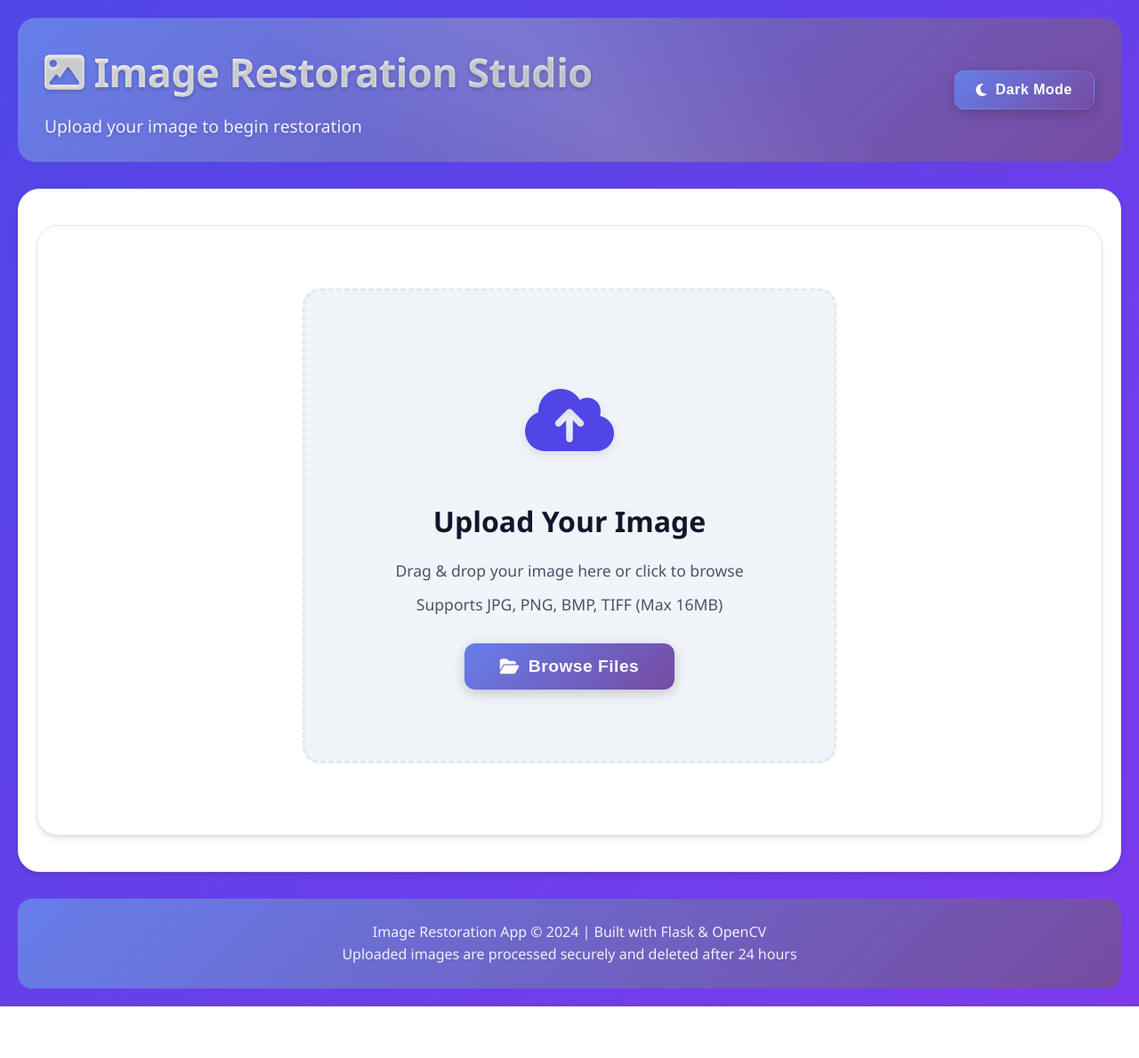
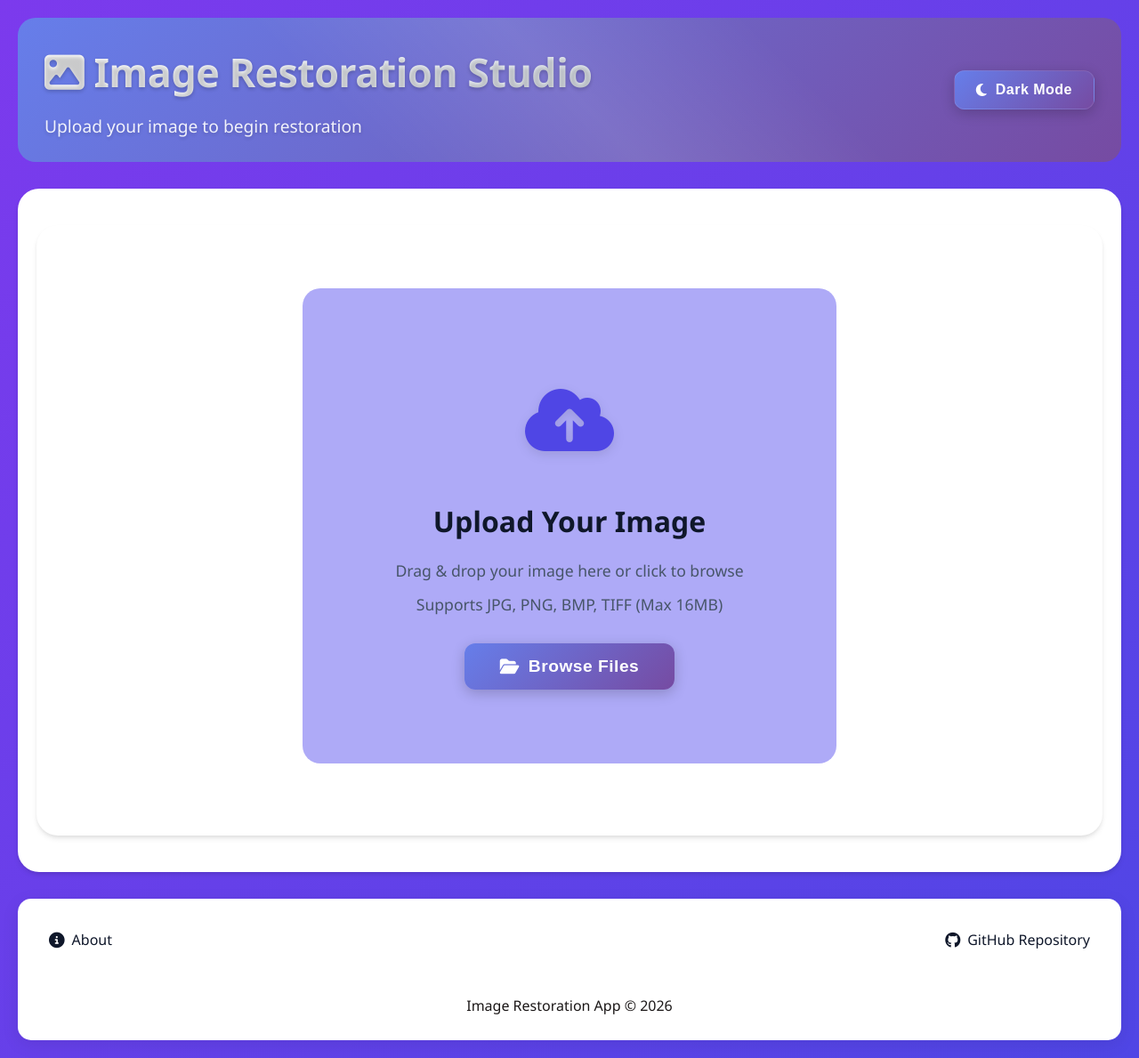
Before and after one commit to FarazKhanAI/ImageRestoration, a Flask app: page / in a window 1280 px wide. Shown: the whole page at 89% size. Before the commit the page ends 1131 px from the top, so only its background shows below. Run offline with Flask 3, Linux system fonts and the light colour scheme.

Commit message:
footer is ready now we need to create the about page

```diff
--- a/static/css/theme.css
+++ b/static/css/theme.css
@@ -3,20 +3,20 @@
     /* Light Theme Variables - Modern & Elite */
     --primary-gradient: linear-gradient(135deg, #667eea 0%, #764ba2 100%);
     --secondary-gradient: linear-gradient(135deg, #4f46e5 0%, #7c3aed 100%);
-    --bg-primary: linear-gradient(135deg, #4f46e5 0%, #7c3aed 100%);;
+    --bg-primary: linear-gradient(135deg,  #7c3aed 0%,#4f46e5 100%);
     --bg-secondary: #ffffff;
-    --bg-tertiary: #f1f5f9;
+    --bg-tertiary: #6860f088;
     --text-primary: #0f172a;
     --text-secondary: #475569;
     --text-muted: #64748b;
-    --border-color: #e2e8f0;
+    --border-color: #f5f6f800;
     --shadow-color: rgba(0, 0, 0, 0.08);
     --shadow-hover: rgba(0, 0, 0, 0.12);
     --card-bg: #ffffff;
     --input-bg: #ffffff;
     --canvas-bg: #ffffff;
     --header-bg: linear-gradient(135deg, #667eea 0%, #764ba2 100%);
-    --footer-text: rgba(255, 255, 255, 0.9);
+    --footer-text: rgba(19, 15, 15, 0.966);
     --accent-color: #4f46e5;
     --success-color: #10b981;
     --warning-color: #f59e0b;
@@ -34,7 +34,7 @@
     --text-primary: #ffffff;
     --text-secondary: #e2e8f0;
     --text-muted: #94a3b8;
-    --border-color: #334155;
+    --border-color: #1a1030;
     --shadow-color: rgba(0, 0, 0, 0.3);
     --shadow-hover: rgba(0, 0, 0, 0.4);
     --card-bg: #1a1030;
@@ -45,7 +45,7 @@
     --accent-color: #8b5cf6;
     --success-color: #34d399;
     --warning-color: #fbbf24;
-    --card-shadow: 0 4px 6px -1px rgba(0, 0, 0, 0.3), 0 2px 4px -1px rgba(0, 0, 0, 0.2);
+
     --card-hover-shadow: 0 10px 15px -3px rgba(0, 0, 0, 0.4), 0 4px 6px -2px rgba(0, 0, 0, 0.3);
 }
 
--- a/templates/base.html
+++ b/templates/base.html
@@ -27,6 +27,119 @@
         @keyframes fadeIn {
             from { opacity: 0; transform: translateY(10px); }
             to { opacity: 1; transform: translateY(0); }
+        }
+
+        /* Footer styling */
+        .footer {
+            margin-top: 30px;
+            padding: 25px 20px;
+            background: var(--card-bg);
+            border-radius: 15px;
+            box-shadow: 0 5px 20px var(--shadow-color);
+            border-top: 1px solid var(--border-color);
+        }
+
+        .footer-content {
+            display: flex;
+            flex-direction: column;
+            gap: 20px;
+            max-width: 1200px;
+            margin: 0 auto;
+        }
+
+        .footer-links {
+            display: flex;
+            justify-content: space-between;
+            align-items: center;
+            flex-wrap: wrap;
+            gap: 20px;
+            padding-bottom: 20px;
+            border-bottom: 1px solid var(--border-color);
+        }
+
+        .footer-left, .footer-right {
+            display: flex;
+            align-items: center;
+            gap: 15px;
+        }
+
+        .footer-link {
+            color: var(--text-primary);
+            text-decoration: none;
+            font-weight: 500;
+            font-size: 1rem;
+            padding: 8px 15px;
+            border-radius: 8px;
+            transition: all 0.3s ease;
+            display: flex;
+            align-items: center;
+            gap: 8px;
+        }
+
+        .footer-link:hover {
+            background: var(--bg-tertiary);
+            color: var(--accent-color);
+            transform: translateY(-2px);
+        }
+
+        .footer-link i {
+            font-size: 1.1rem;
+        }
+
+        .footer-tagline {
+            text-align: center;
+            padding: 10px 0;
+        }
+
+        .footer-tagline p {
+            color: var(--text-secondary);
+            font-size: 0.95rem;
+            font-style: italic;
+            margin: 0;
+            line-height: 1.5;
+        }
+
+        /* Copyright */
+        .footer-copyright {
+            text-align: center;
+            color: var(--text-muted);
+            font-size: 0.9rem;
+            padding-top: 15px;
+            border-top: 1px solid var(--border-color);
+        }
+
+        /* Responsive footer */
+        @media (max-width: 768px) {
+            .footer-links {
+                flex-direction: column;
+                text-align: center;
+                gap: 15px;
+            }
+
+            .footer-left, .footer-right {
+                justify-content: center;
+                width: 100%;
+            }
+
+            .footer-link {
+                padding: 10px 20px;
+                justify-content: center;
+            }
+        }
+
+        @media (max-width: 480px) {
+            .footer {
+                padding: 20px 15px;
+            }
+
+            .footer-link {
+                font-size: 0.95rem;
+                padding: 8px 12px;
+            }
+
+            .footer-tagline p {
+                font-size: 0.9rem;
+            }
         }
     </style>
 </head>
@@ -70,8 +183,32 @@
 
         <!-- Footer -->
         <footer class="footer">
-            <p>Image Restoration App &copy; 2024 | Built with Flask & OpenCV</p>
-            <p>Uploaded images are processed securely and deleted after 24 hours</p>
+            <div class="footer-content">
+                <div class="footer-links">
+                    <div class="footer-left">
+                        <a href="/about" class="footer-link">
+                            <i class="fas fa-info-circle"></i>
+                            <span>About</span>
+                        </a>
+                    </div>
+                    <div class="footer-right">
+                        <a href="https://github.com/FarazKhanAI/ImageRestoration.git"
+                           target="_blank"
+                           rel="noopener noreferrer"
+                           class="footer-link">
+                            <i class="fab fa-github"></i>
+                            <span>GitHub Repository</span>
+                        </a>
+                    </div>
+
+
+
+                </div>
+                <p>Image Restoration App &copy; 2026</p>
+
+
+
+            </div>
         </footer>
     </div>
 
```
